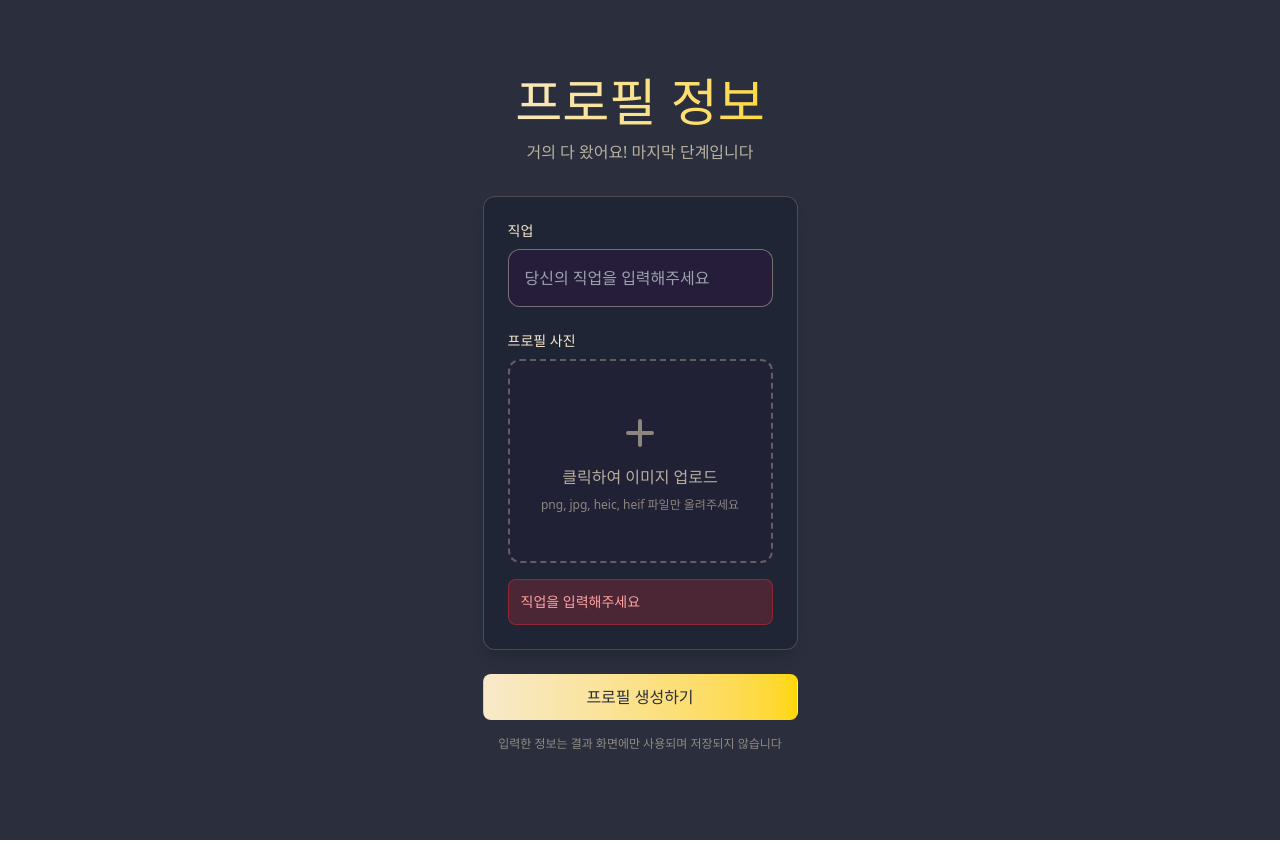
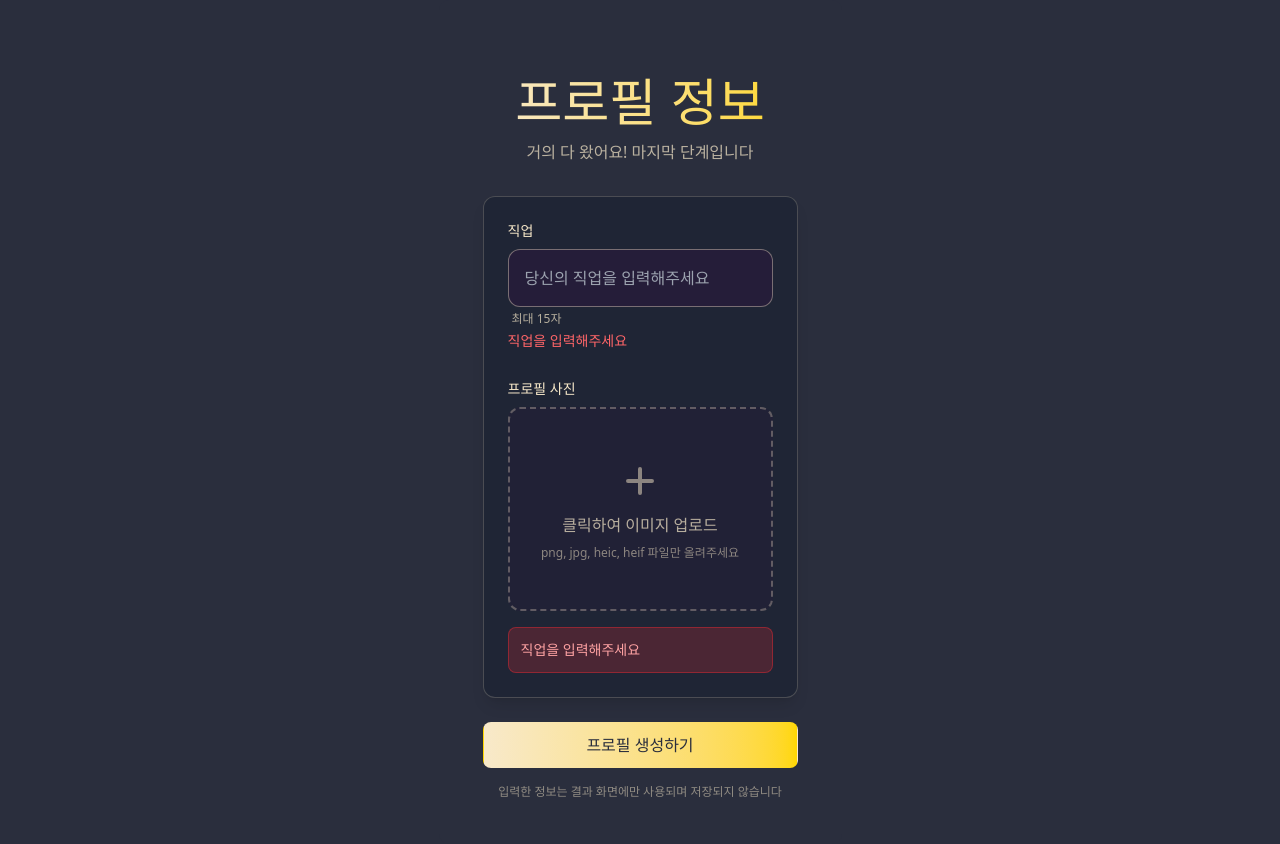
Before and after one commit to couple-palace/couple-palace-frontend, a React (Vite) app: page /user-input in a window 1280 px wide. Both pictures are taken after a click on the button "프로필 생성하기". Built offline with nearby package versions, Linux system fonts and the light colour scheme; a web font is replaced by a local one.

Commit message:
Feat: 직업 글자 수 제한

```diff
--- a/src/pages/UserInputPage.jsx
+++ b/src/pages/UserInputPage.jsx
@@ -1,6 +1,6 @@
 import React, { useState } from "react";
 import { useNavigate } from "react-router-dom";
-import { motion } from "framer-motion";
+import { motion, AnimatePresence } from "framer-motion";
 import useUserStore from "../store/userStore";
 import usePhotoStore from "../store/photoStore";
 import photoBackground from "../api/photoBackground";
@@ -15,6 +15,8 @@ const UserInputPage = () => {
   const setUserData = useUserStore((state) => state.setUserData);
   const setPhotoData = usePhotoStore((state) => state.setPhotoData);
   const navigate = useNavigate();
+
+  const MAX_JOB_LENGTH = 15; // 직업 최대 길이 상수 정의
 
   const handlePhotoChange = (e) => {
     const selectedFile = e.target.files[0];
@@ -48,6 +50,14 @@ const UserInputPage = () => {
     // 직업 검증
     if (!job.trim()) {
       setError("직업을 입력해주세요");
+      setIsShaking(true);
+      setTimeout(() => setIsShaking(false), 600);
+      return;
+    }
+
+    // 직업 길이 검증
+    if (job.length > MAX_JOB_LENGTH) {
+      setError(`직업은 최대 ${MAX_JOB_LENGTH}자까지만 입력 가능합니다`);
       setIsShaking(true);
       setTimeout(() => setIsShaking(false), 600);
       return;
@@ -120,7 +130,15 @@ const UserInputPage = () => {
                 placeholder="당신의 직업을 입력해주세요"
                 className={`custom-input ${isShaking ? 'shake' : ''}`}
                 value={job}
-                onChange={(e) => setJob(e.target.value)}
+                onChange={(e) => {
+                  setJob(e.target.value);
+                  if (e.target.value.length > MAX_JOB_LENGTH) {
+                    setError(`직업은 최대 ${MAX_JOB_LENGTH}자까지만 입력 가능합니다`);
+                  } else if (error && error.includes("직업")) {
+                    setError("");
+                  }
+                }}
+                maxLength={MAX_JOB_LENGTH + 5}
               />
               {job && (
                 <motion.span
@@ -131,6 +149,25 @@ const UserInputPage = () => {
                 >
                 </motion.span>
               )}
+            </div>
+            {/* 최대 글자 수 표시 */}
+            <p className="text-xs text-[#F8E9CA]/70 mt-1 ml-1">
+              최대 {MAX_JOB_LENGTH}자
+            </p>
+            {/* 직업 입력 오류 메시지 영역 */}
+            <div className="h-6 mt-1">
+              <AnimatePresence>
+                {error && error.includes("직업") && (
+                  <motion.p
+                    className="text-sm text-red-400"
+                    initial={{ opacity: 0 }}
+                    animate={{ opacity: 1 }}
+                    exit={{ opacity: 0 }}
+                  >
+                    {error}
+                  </motion.p>
+                )}
+              </AnimatePresence>
             </div>
           </div>
 
```
